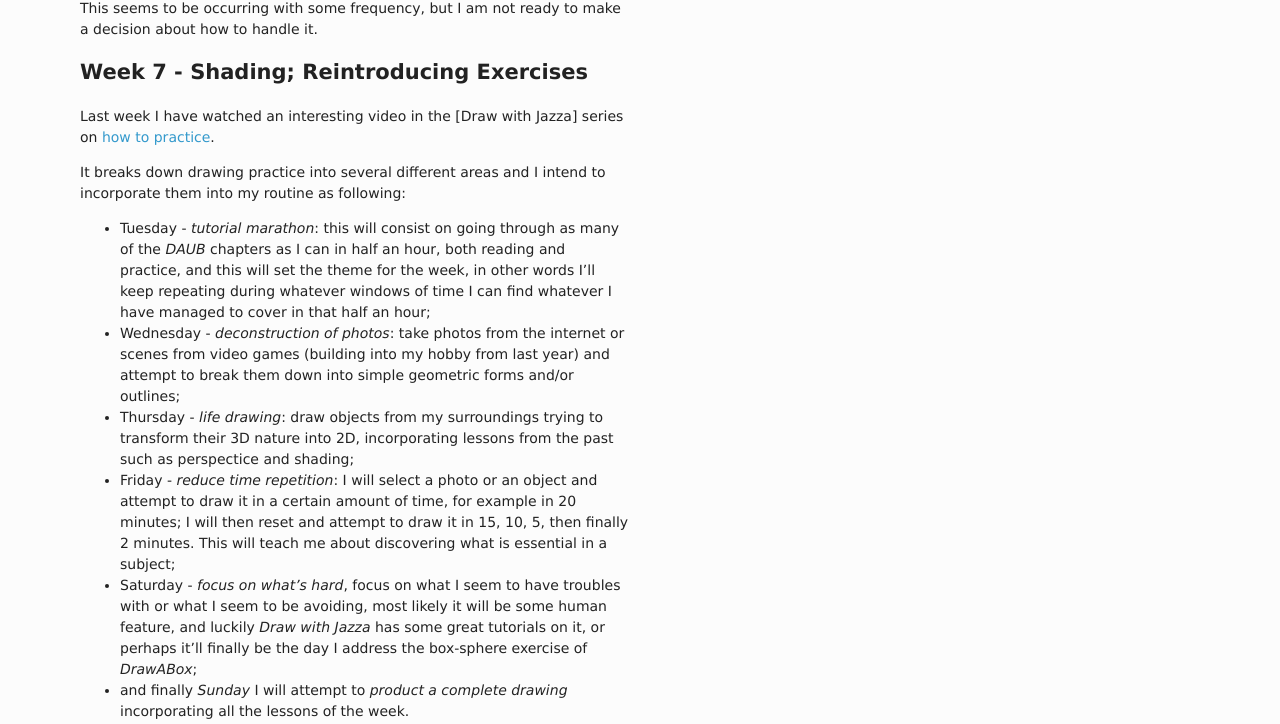
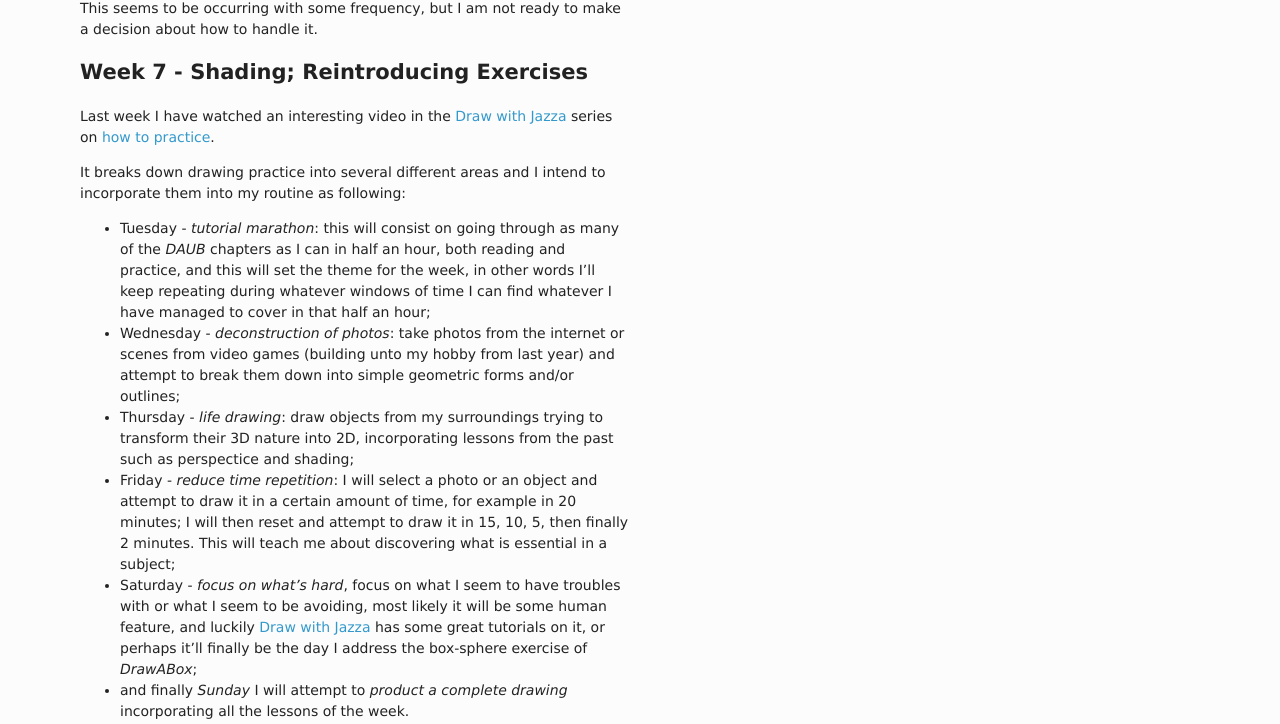
Before and after one commit to AYearOf/ayearof.github.io, a Jekyll site: the page built from _posts/2017-02-27-week_8_planning.md, in a window 1280 px wide. Shown: the part 389-1113 px from the top of the page. Built offline with Jekyll 4.4.1, drawn with Linux system fonts in a browser that asks for light colours; some of the changed lines change nothing that is shown.

Commit message:
minor fixes to week 8

```diff
--- a/_posts/2017-02-27-week_8_planning.md
+++ b/_posts/2017-02-27-week_8_planning.md
@@ -23,7 +23,7 @@ decision about how to handle it.
 ## Week 7 - Shading; Reintroducing Exercises
 
 Last week I have watched an interesting video in the
-[Draw with Jazza] series on [how to practice][practice].
+[Draw with Jazza][jazza] series on [how to practice][practice].
 
 It breaks down drawing practice into several different areas and I intend to
 incorporate them into my routine as following:
@@ -34,7 +34,7 @@ incorporate them into my routine as following:
   during whatever windows of time I can find whatever I have managed to cover
   in that half an hour;
 - Wednesday - *deconstruction of photos*: take photos from the internet or
-  scenes from video games (building into my hobby from last year) and attempt
+  scenes from video games (building unto my hobby from last year) and attempt
   to break them down into simple geometric forms and/or outlines;
 - Thursday - *life drawing*: draw objects from my surroundings trying to
   transform their 3D nature into 2D, incorporating lessons from the past such
@@ -45,9 +45,10 @@ incorporate them into my routine as following:
   This will teach me about discovering what is essential in a subject;
 - Saturday - *focus on what's hard*, focus on what I seem to have troubles with
   or what I seem to be avoiding, most likely it will be some human feature,
-  and luckily *Draw with Jazza* has some great tutorials on it, or perhaps
+  and luckily [Draw with Jazza][jazza] has some great tutorials on it, or perhaps
   it'll finally be the day I address the box-sphere exercise of *DrawABox*;
 - and finally *Sunday* I will attempt to *product a complete drawing*
   incorporating all the lessons of the week.
 
 [practice]:https://youtu.be/Bu3ulVhO3z4
+[jazza]: https://www.youtube.com/user/DrawWithJazza
```
